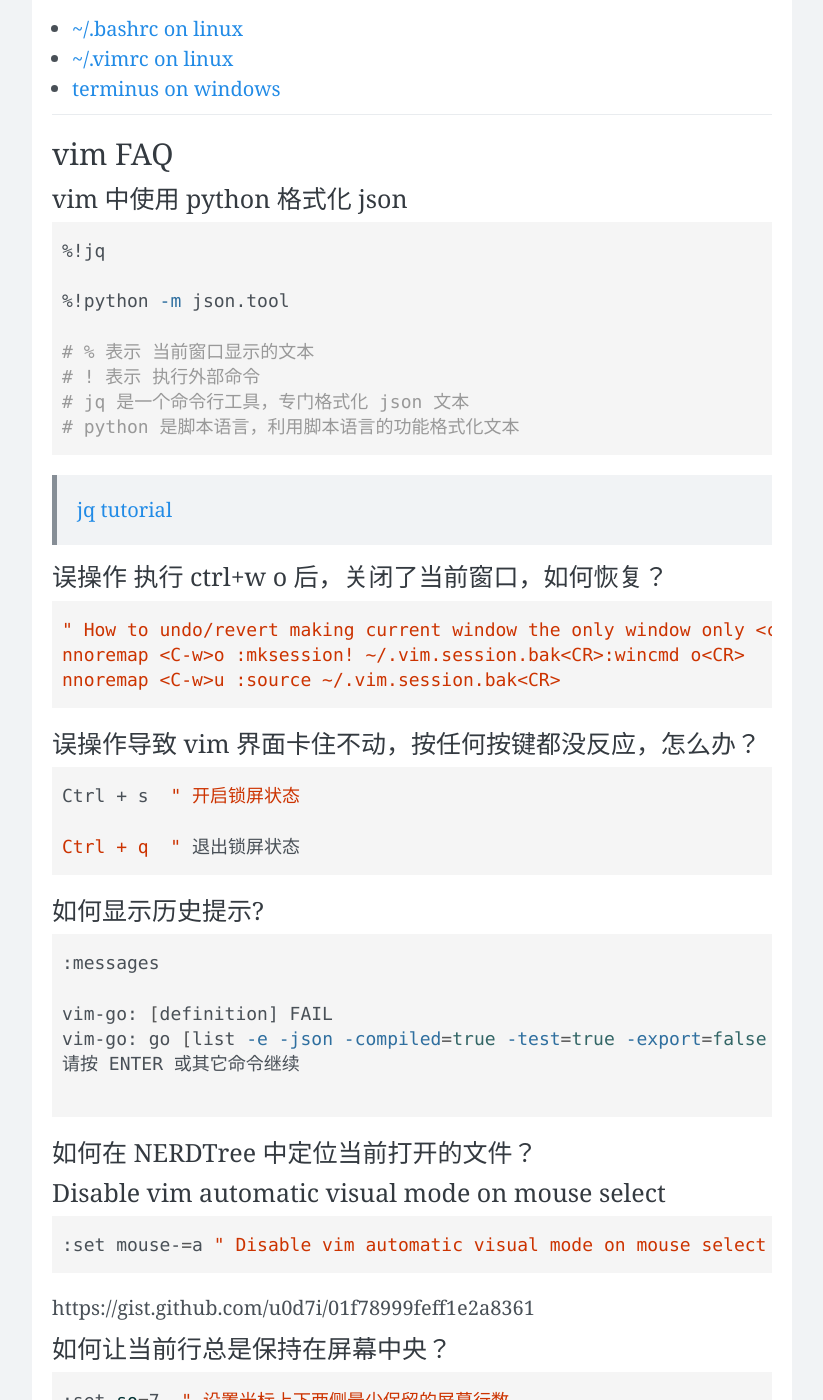
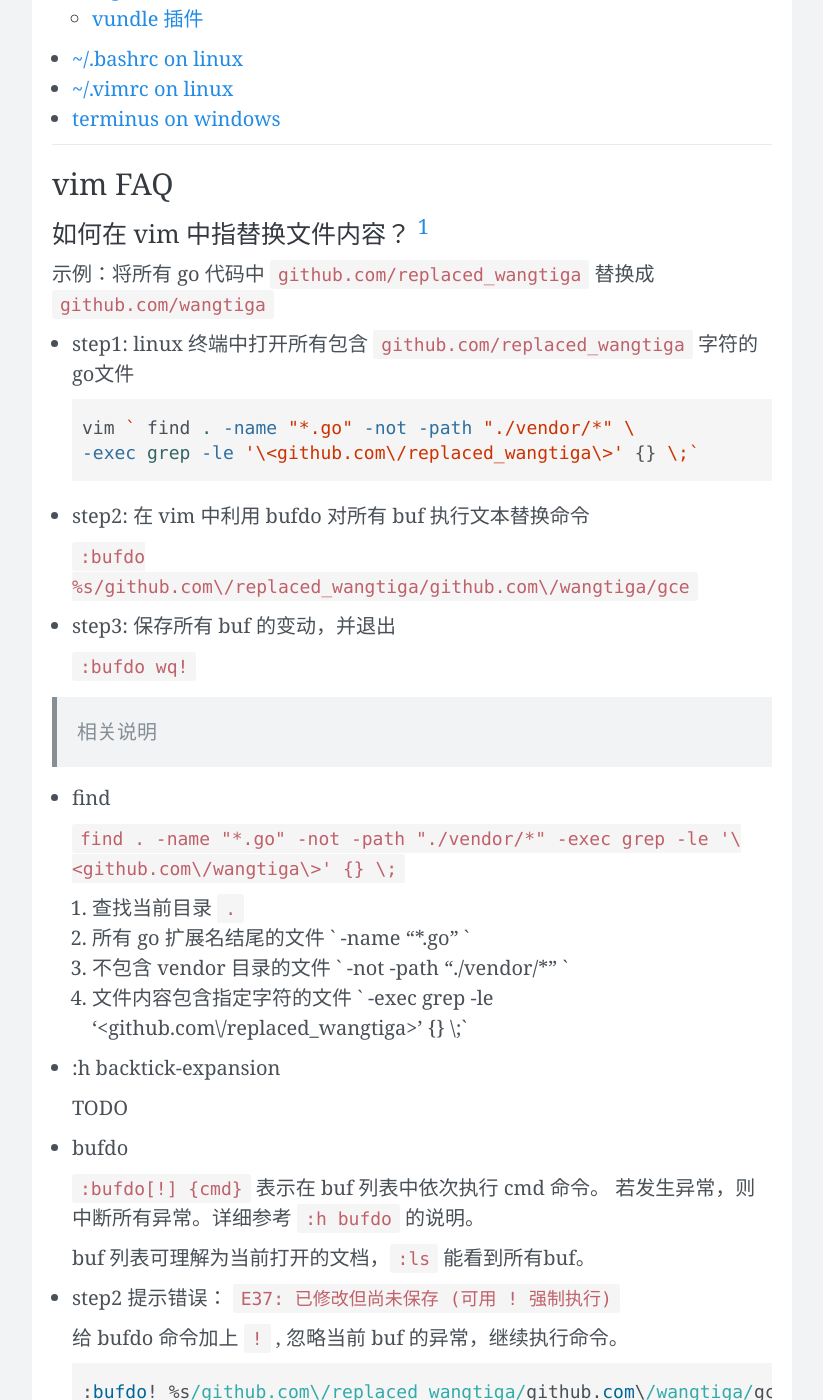
Before and after one commit to wangtiga/wangtiga.github.io, a Jekyll site: the page built from _posts/2019-11-06-vim_faq.md, in a window 1280 px wide and 1400 px high, scrolled down 1207 px. Shown: the whole window, without its empty margins (228-1051 px from the left). Built offline with Jekyll 4.4.1, drawn with Linux system fonts in a browser that asks for light colours; nearby versions of some CDN libraries; comment, search, counter and statistics services are not loaded; some of the changed text lies outside the part shown.

Commit message:
updated from r1

````diff
--- a/_posts/2019-11-06-vim_faq.md
+++ b/_posts/2019-11-06-vim_faq.md
@@ -10,6 +10,90 @@ tags:   linux
 
 
 ## vim FAQ
+
+
+
+
+
+
+
+
+
+### 如何在 vim 中指替换文件内容？  [^SearchAndReplaceAcrossMultipleFilesInVim]
+
+示例：将所有 go 代码中 `github.com/replaced_wangtiga` 替换成 `github.com/wangtiga`
+
+- step1: linux 终端中打开所有包含 `github.com/replaced_wangtiga` 字符的go文件
+
+  ```sh
+  vim ` find . -name "*.go" -not -path "./vendor/*" \
+  -exec grep -le '\<github.com\/replaced_wangtiga\>' {} \;`
+  ```
+
+- step2: 在 vim 中利用 bufdo 对所有 buf 执行文本替换命令
+
+  `:bufdo %s/github.com\/replaced_wangtiga/github.com\/wangtiga/gce`
+
+- step3: 保存所有 buf 的变动，并退出
+
+  `:bufdo wq!`
+
+
+> 相关说明
+
+- find
+
+  `find . -name "*.go" -not -path "./vendor/*"  -exec grep -le '\<github.com\/wangtiga\>' {} \;`
+
+  1. 查找当前目录 `.`
+  2. 所有 go 扩展名结尾的文件   ` -name "*.go" `
+  3. 不包含 vendor 目录的文件   ` -not -path "./vendor/*" `
+  4. 文件内容包含指定字符的文件 ` -exec grep -le '\<github.com\/replaced_wangtiga\>' {} \;`
+
+- :h backtick-expansion
+
+  TODO
+
+- bufdo
+
+  `:bufdo[!] {cmd}` 表示在 buf 列表中依次执行 cmd 命令。
+  若发生异常，则中断所有异常。详细参考 `:h bufdo` 的说明。
+
+  buf 列表可理解为当前打开的文档，`:ls` 能看到所有buf。
+
+
+- step2 提示错误： `E37: 已修改但尚未保存 (可用 ! 强制执行) `
+
+  给 bufdo 命令加上 `!` , 忽略当前 buf 的异常，继续执行命令。
+
+  ```vim
+  :bufdo! %s/github.com\/replaced_wangtiga/github.com\/wangtiga/gce
+  :bufdo! wq!
+  ```
+
+  > 因为 step2 时会在替换 buf 内容，但没有执行保存操作。
+  > 而 vim 在切换下一个 buf 时，发现当前 buf 有改动，但没保存。
+  > 所以中断后续命令。详细原因可参考 `:h bufdo` 了解。
+
+[^SearchAndReplaceAcrossMultipleFilesInVim]: [How to Search-and-replace Across Multiple Files in Vim](https://www.freecodecamp.org/news/how-to-search-and-replace-across-multiple-files-in-vim/)
+
+
+
+
+
+
+
+
+
+
+
+
+
+
+
+
+
+
 
 
 ### vim 中使用 python 格式化 json
````
